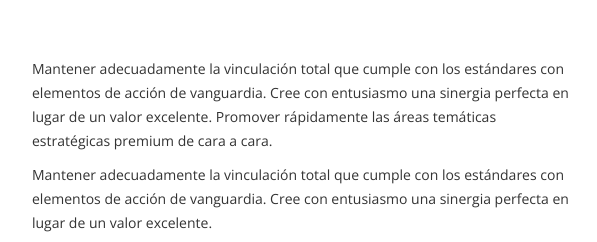
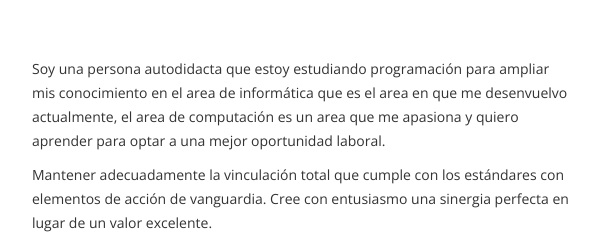
Before and after one commit to gersonvelasquez/laboratorio2, a plain HTML site: page plantilla/index.html in a window 1280 px wide. Shown: the part 1053-1295 px from the top of the page, 53-650 px from the left. Drawn offline with nearby package versions, Linux system fonts and the light colour scheme; files whose address does not match are found by name; a web font is replaced by a local one.

Commit message:
modificando el texto de mi perfil

```diff
--- a/plantilla/index.html
+++ b/plantilla/index.html
@@ -69,8 +69,8 @@
                 <h4>01</h4>
                 <h1 class="size-50">Saber <br /> sobre mi</h1>
                 <div class="h-50"></div>
-                <p>Mantener adecuadamente la vinculación total que cumple con los estándares con elementos de acción de vanguardia. Cree con entusiasmo una sinergia perfecta en lugar de un valor excelente. Promover rápidamente las áreas temáticas estratégicas
-                    premium de cara a cara.</p>
+                <p>Soy una persona autodidacta que estoy estudiando programación para ampliar mis conocimiento en el area de informática que es el area en que me desenvuelvo actualmente, el area de computación es un area que me apasiona y quiero aprender
+                    para optar a una mejor oportunidad laboral.</p>
                 <p>Mantener adecuadamente la vinculación total que cumple con los estándares con elementos de acción de vanguardia. Cree con entusiasmo una sinergia perfecta en lugar de un valor excelente.</p>
                 <div class="h-50"></div> <img src="img/Signature.svg" width="230" alt="" />
                 <div class="h-50"></div>
```
